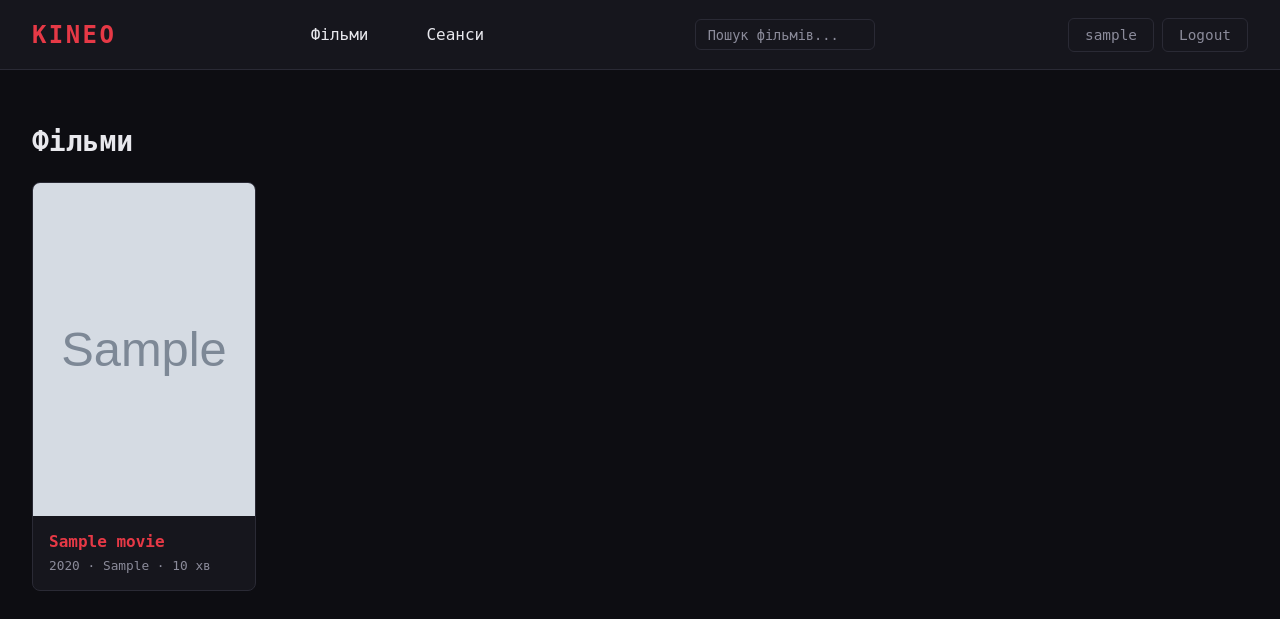
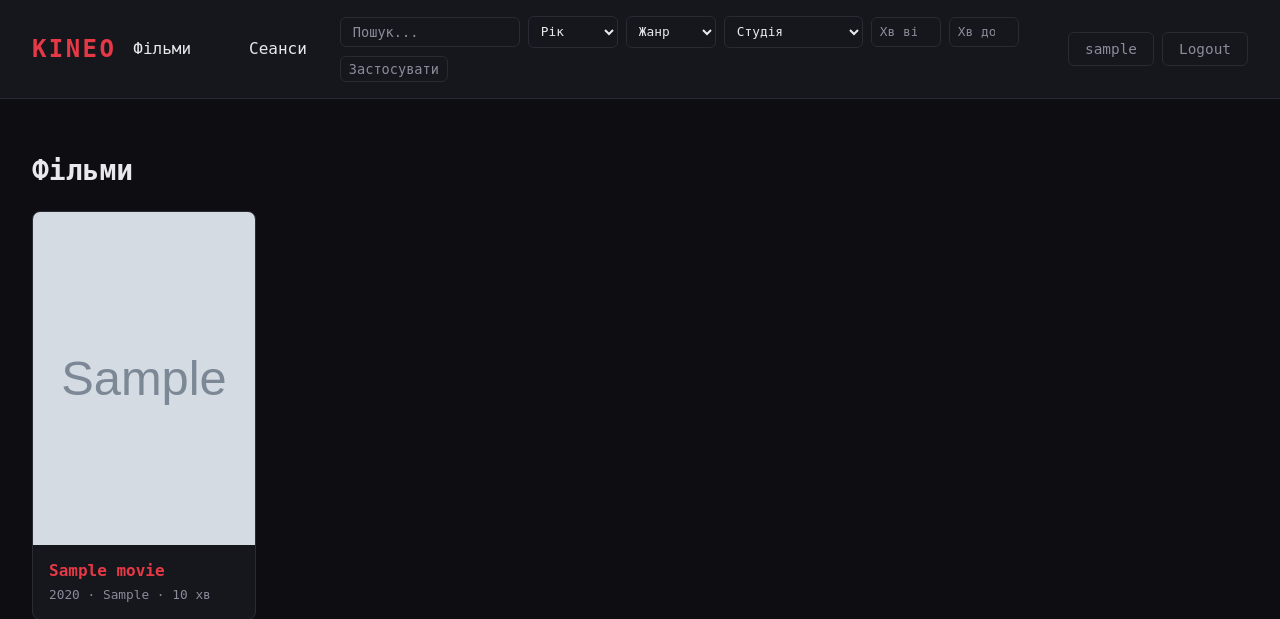
Before and after one commit to VladislavPavlyuk/Kineo, a Django app: page / in a window 1280 px wide. Shown: the top 619 px of the page. Run offline with Django 5.2, Linux system fonts and the light colour scheme; a user stored in the database is signed in; tables that the repository leaves empty hold one stand-in row (values such as "Sample post"); grey boxes marked "Sample" are stand-in pictures.

Commit message:
Enhance movie filtering and navigation UI. Added studio and duration filters to the movie list and sessions list views. Updated navbar to include filter options with improved styling for better user experience.

```diff
--- a/backend/kineo/static/kineo/style.css
+++ b/backend/kineo/static/kineo/style.css
@@ -59,8 +59,12 @@ a:hover { color: var(--accent-hover); }
   border: 1px solid transparent;
 }
 
-.navbar-search {
+.navbar-search,
+.navbar-filters {
   display: flex;
+  flex-wrap: wrap;
+  align-items: center;
+  gap: 0.5rem;
   margin: 0 1rem;
 }
 .navbar-search-input {
@@ -76,6 +80,19 @@ a:hover { color: var(--accent-hover); }
 .navbar-search-input::placeholder {
   color: var(--muted);
 }
+.navbar-filter-select,
+.navbar-filter-input {
+  padding: 0.4rem 0.5rem;
+  border: 1px solid var(--border);
+  border-radius: 6px;
+  background: var(--surface);
+  color: var(--text);
+  font-family: inherit;
+  font-size: 0.8rem;
+}
+.navbar-filter-select { min-width: 90px; }
+.navbar-filter-input { width: 70px; }
+.navbar-filter-input::placeholder { color: var(--muted); }
 
 .profile-menu {
   display: flex;
--- a/backend/kineo/templates/kineo/base.html
+++ b/backend/kineo/templates/kineo/base.html
@@ -12,15 +12,42 @@
         <header class="header">
             <a href="{% url 'movie_list' %}" class="logo">KINEO</a>
             <nav>
-                <a href="{% url 'movie_list' %}" class="hover-accent">Фільми</a>
-                <a href="{% url 'sessions_list' %}" class="hover-accent">Сеанси</a>
+                <a href="{% url 'movie_list' %}?{{ request.GET.urlencode }}" class="hover-accent">Фільми</a>
+                <a href="{% url 'sessions_list' %}?{{ request.GET.urlencode }}" class="hover-accent">Сеанси</a>
                 {% if is_staff %}
                     <a href="{% url 'movie_create' %}" class="hover-accent">Додати фільм</a>
                 {% endif %}
             </nav>
+            {% if navbar_filter_options %}
+            <form method="get" action="{{ request.path }}" class="navbar-filters" id="navbar-search">
+                <input type="search" name="q" value="{{ search_query }}" placeholder="Пошук..." class="navbar-search-input" id="navbar-search-input" autocomplete="off">
+                <select name="year" class="navbar-filter-select">
+                    <option value="">Рік</option>
+                    {% for y in navbar_filter_options.years %}
+                    <option value="{{ y }}" {% if request.GET.year == y|stringformat:"s" %}selected{% endif %}>{{ y }}</option>
+                    {% endfor %}
+                </select>
+                <select name="genre" class="navbar-filter-select">
+                    <option value="">Жанр</option>
+                    {% for g in navbar_filter_options.genres %}
+                    <option value="{{ g }}" {% if request.GET.genre == g %}selected{% endif %}>{{ g }}</option>
+                    {% endfor %}
+                </select>
+                <select name="studio" class="navbar-filter-select">
+                    <option value="">Студія</option>
+                    {% for s in navbar_filter_options.studios %}
+                    <option value="{{ s.id }}" {% if request.GET.studio == s.id|stringformat:"s" %}selected{% endif %}>{{ s.name }}</option>
+                    {% endfor %}
+                </select>
+                <input type="number" name="duration_min" class="navbar-filter-input" placeholder="Хв від" value="{{ request.GET.duration_min }}" min="1" max="300" step="1">
+                <input type="number" name="duration_max" class="navbar-filter-input" placeholder="Хв до" value="{{ request.GET.duration_max }}" min="1" max="300" step="1">
+                <button type="submit" class="btn btn-secondary btn-sm">Застосувати</button>
+            </form>
+            {% else %}
             <form method="get" action="{% url 'movie_list' %}" class="navbar-search" id="navbar-search">
                 <input type="search" name="q" value="{{ search_query }}" placeholder="Пошук фільмів..." class="navbar-search-input" id="navbar-search-input" autocomplete="off">
             </form>
+            {% endif %}
             <div class="profile-menu">
                 {% if user.is_authenticated %}
                     <a href="{% url 'profile' %}" class="btn btn-secondary hover-accent">{{ user.username }}</a>
--- a/backend/kineo/views_web.py
+++ b/backend/kineo/views_web.py
@@ -9,7 +9,7 @@ from django.utils import timezone
 from django.views.decorators.http import require_http_methods
 from django.contrib.auth.models import User, Group
 
-from .models import Movie, Session, Review, UserProfile
+from .models import Movie, Session, Review, UserProfile, Studio
 from .forms import MovieForm, SessionForm, ReviewForm, RegisterForm, ProfileForm, LoginForm
 from .services.schedule_generator import generate_month_schedule
 
@@ -32,7 +32,14 @@ def _sqlite_unicode_lower():
         conn.create_function("LOWER", 1, lambda s: s.lower() if s is not None else "")
 
 
-def movie_list(request):
+def _get_navbar_filter_options():
+    genres = list(Movie.objects.values_list("genre", flat=True).distinct().order_by("genre"))
+    studios = list(Studio.objects.all())
+    years = list(Movie.objects.values_list("year", flat=True).distinct().order_by("-year"))
+    return {"genres": genres, "studios": studios, "years": years}
+
+
+def _get_movie_filter_queryset(request):
     movies = Movie.objects.all()
     q = request.GET.get("q", "").strip()
     if q:
@@ -53,7 +60,35 @@ def movie_list(request):
         if len(q) == 4 and q.isdigit():
             q_filter |= Q(year=int(q))
         movies = movies.filter(q_filter)
-    return render(request, "kineo/movie_list.html", {"movies": movies, "search_query": q})
+    year = request.GET.get("year", "").strip()
+    if year and year.isdigit():
+        movies = movies.filter(year=int(year))
+    genre = request.GET.get("genre", "").strip()
+    if genre:
+        movies = movies.filter(genre__iexact=genre)
+    studio_id = request.GET.get("studio", "").strip()
+    if studio_id and studio_id.isdigit():
+        movies = movies.filter(studio_id=int(studio_id))
+    duration_min = request.GET.get("duration_min", "").strip()
+    if duration_min and duration_min.isdigit():
+        movies = movies.filter(duration__gte=int(duration_min))
+    duration_max = request.GET.get("duration_max", "").strip()
+    if duration_max and duration_max.isdigit():
+        movies = movies.filter(duration__lte=int(duration_max))
+    return movies
+
+
+def movie_list(request):
+    movies = _get_movie_filter_queryset(request)
+    return render(
+        request,
+        "kineo/movie_list.html",
+        {
+            "movies": movies,
+            "search_query": request.GET.get("q", "").strip(),
+            "navbar_filter_options": _get_navbar_filter_options(),
+        },
+    )
 
 
 def movie_detail(request, pk):
@@ -123,10 +158,24 @@ def movie_delete(request, pk):
 
 
 def sessions_list(request):
-    sessions = Session.objects.filter(
-        date__gte=timezone.now()
-    ).select_related("movie").order_by("date")
-    return render(request, "kineo/sessions_list.html", {"sessions": sessions})
+    movies_filtered = _get_movie_filter_queryset(request)
+    sessions = (
+        Session.objects.filter(
+            date__gte=timezone.now(),
+            movie__in=movies_filtered,
+        )
+        .select_related("movie")
+        .order_by("date")
+    )
+    return render(
+        request,
+        "kineo/sessions_list.html",
+        {
+            "sessions": sessions,
+            "is_staff": _is_staff(request.user),
+            "navbar_filter_options": _get_navbar_filter_options(),
+        },
+    )
 
 
 @login_required
```
